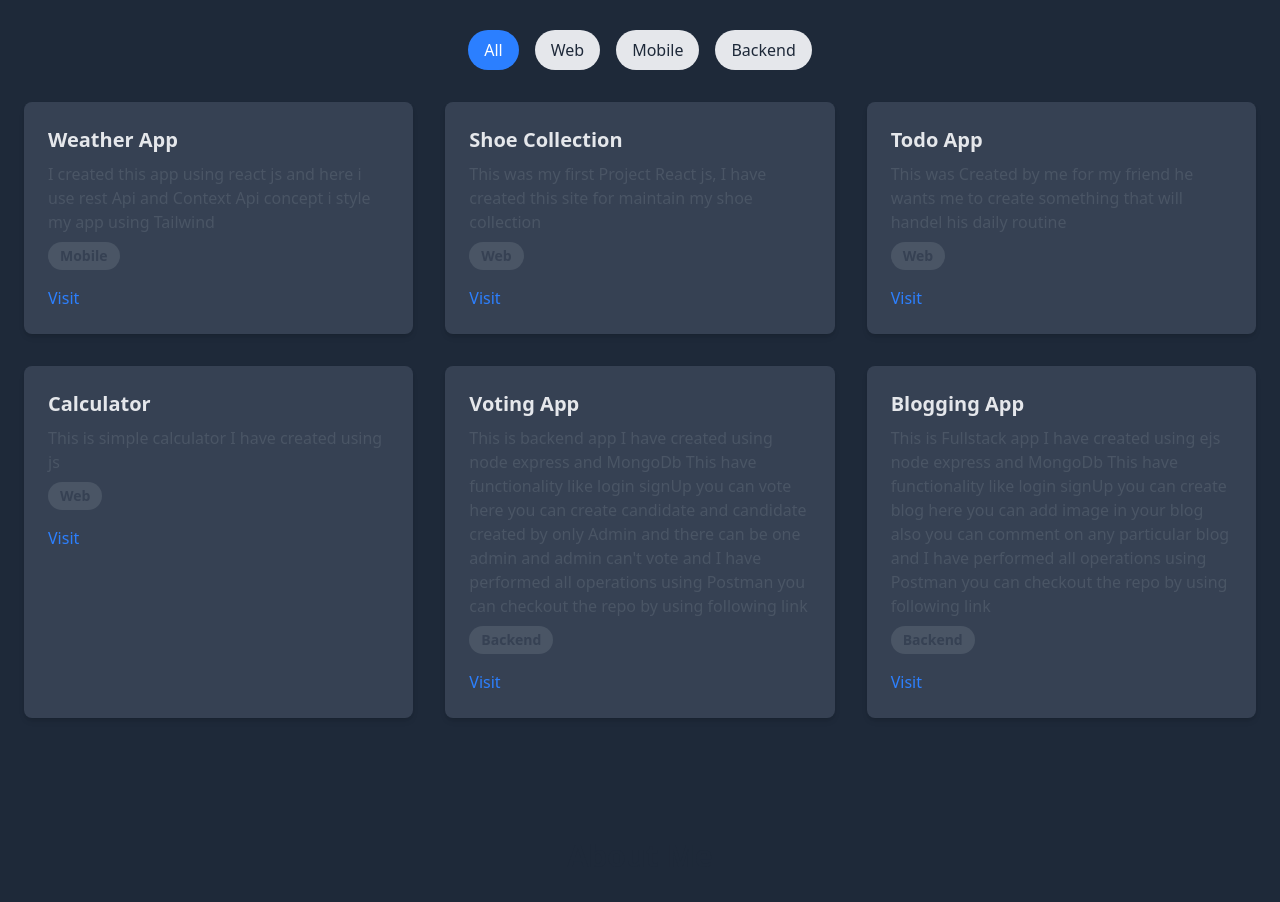
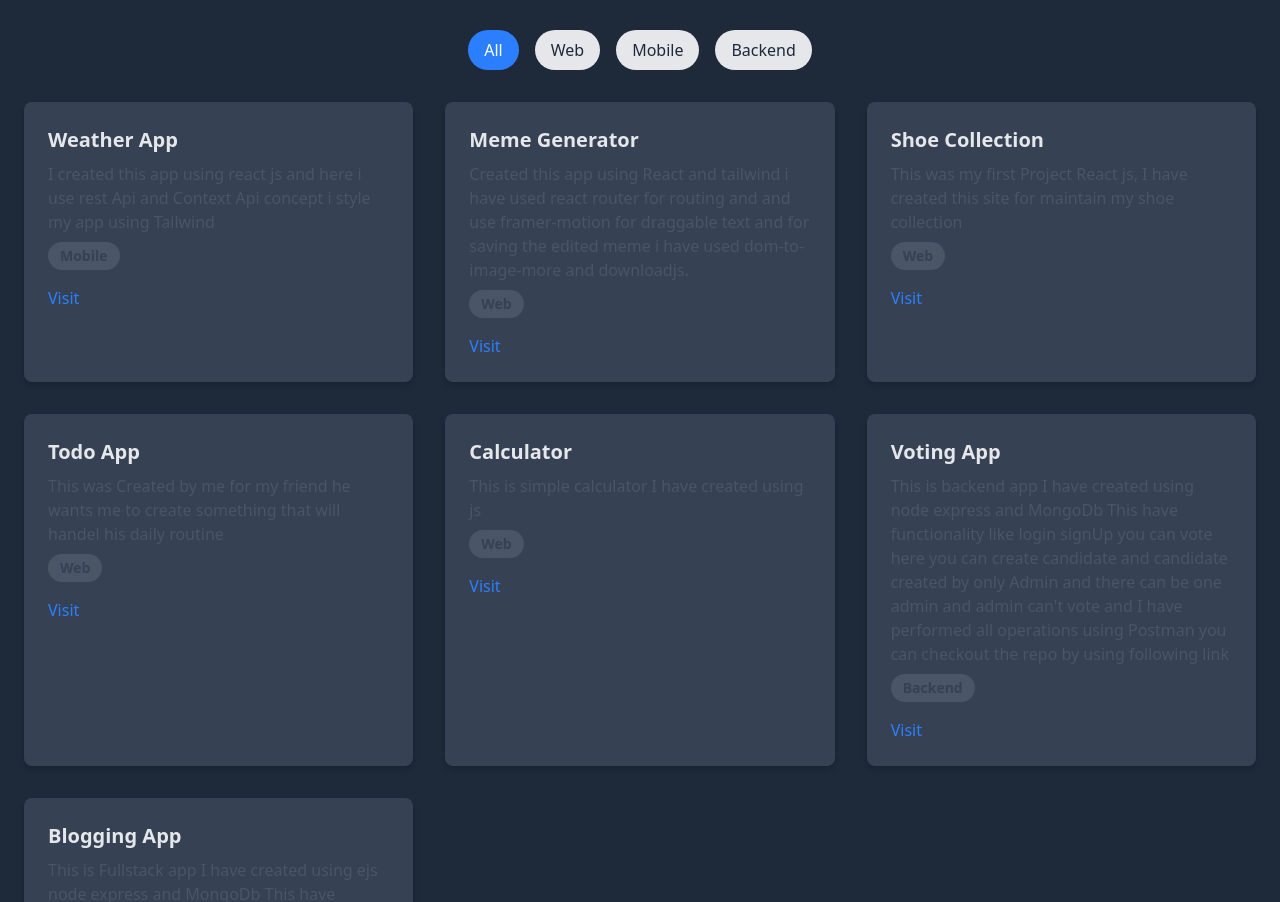
Before and after one commit to bhushan-ai/my-portfolio1, a React (Vite) app: page / in a window 1280 px wide. Shown: the part 1266-2168 px from the top of the page. Built offline with nearby package versions, Linux system fonts and the light colour scheme.

Commit message:
project updated

```diff
--- a/src/Components/Projects.jsx
+++ b/src/Components/Projects.jsx
@@ -8,6 +8,13 @@ const projects = [
       "I created this app using react js and here i  use rest Api and Context Api concept i style my app using Tailwind ",
     website: "https://weather-forcast-reactapp.netlify.app/",
     category: "Mobile",
+  },
+  {
+    title: "Meme Generator",
+    description:
+      "Created this app using React and tailwind i have used react router for routing and and use framer-motion for draggable text and for saving the edited meme i have used dom-to-image-more and downloadjs.",
+    website: "https://meme-generator-reactt.netlify.app/",
+    category: "Web",
   },
   {
     title: "Shoe Collection",
```
